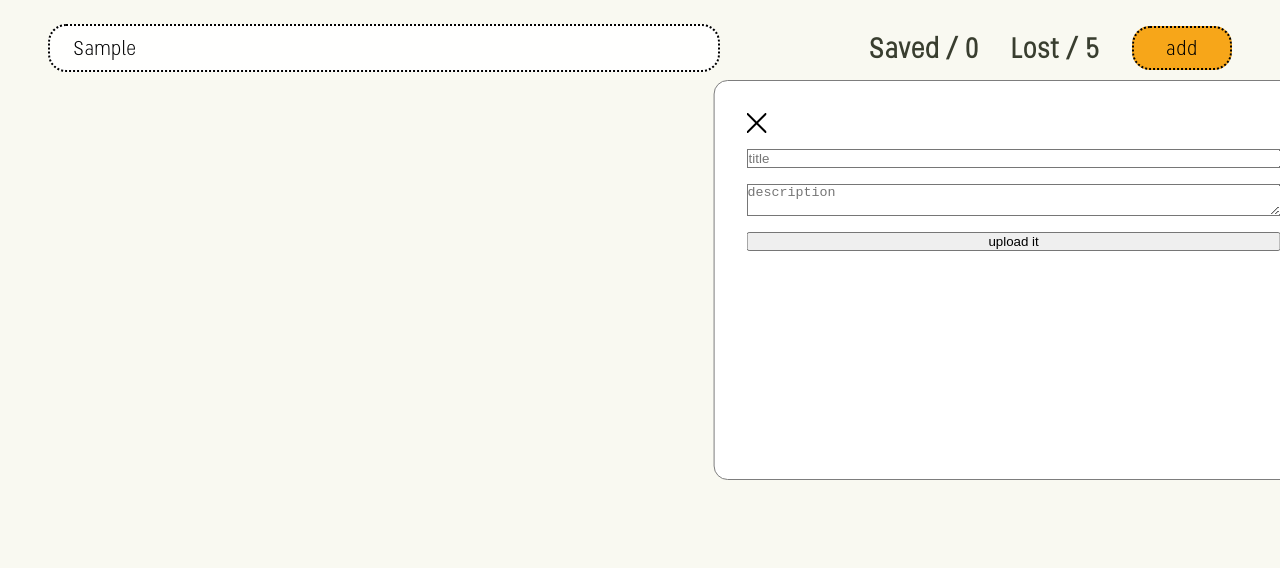
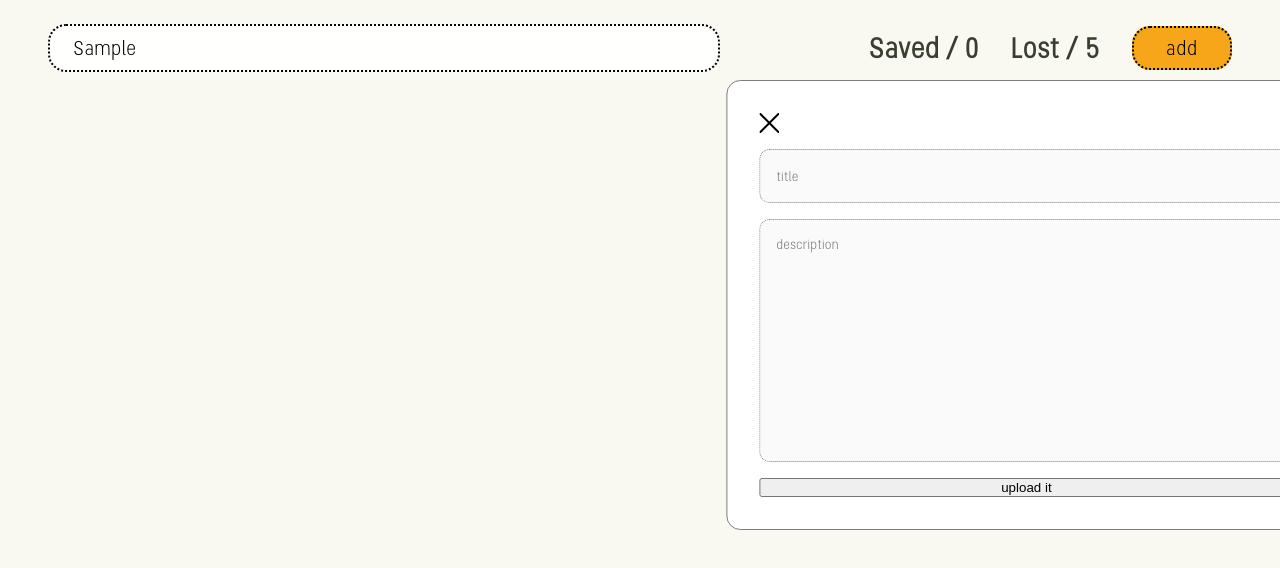
Before and after one commit to jous-c/vaporware-frontend, a React (Vite) app: page /main in a window 1280 px wide. Both pictures are taken after typing "Sample" into the empty fields and a click on the button "add". Shown: the top 568 px of the page. Built offline with nearby package versions, Linux system fonts and the light colour scheme; no server answers.

Commit message:
implement framer motion for small card

```diff
--- a/src/components/CardSmall/CardSmall.jsx
+++ b/src/components/CardSmall/CardSmall.jsx
@@ -30,12 +30,18 @@ const CardSmall = ({data, chunkData, onClick} ) => {
         timedBlur();
       }, []);
 
+      const spring = {
+        type: "spring",
+        stiffness: 400,
+        damping: 30
+      };
+
 
     return (
 
         <>
 
-            <motion.div onClick={clickToChange} initial={{opacity: 0}} animate ={{opacity:1}} className={`card-small ${style}`}>
+            <motion.div onClick={clickToChange} layout transition={spring} className={`card-small ${style}`}>
 
                 <img className="card-small__image" src={`http://localhost:8090/${chunkData?.image}`}/>
                     <div className="card-small__description">
--- a/src/components/UploadForm/UploadForm.jsx
+++ b/src/components/UploadForm/UploadForm.jsx
@@ -49,7 +49,7 @@ const UploadForm = ({ onClose, getSnippets }) => {
 
       <section className="form-container">
         <motion.div
-            onClick={(e) => e.stopPropagation()}
+            // onClick={(e) => e.stopPropagation()}
             variants={dropIn}
             initial="hidden"
             animate="visible"
@@ -58,8 +58,9 @@ const UploadForm = ({ onClose, getSnippets }) => {
             <form onSubmit={submitHandler} className="form">
             <img onClick={onClose} className="icon" src={close} />
             {/* <input type="file" name="file" className="input-small" />  */}
-            <input type="text" name="title" placeholder="title" />
+            <input className="input-small" type="text" name="title" placeholder="title" />
             <textarea
+                className="input-large"
                 type="text"
                 name="description"
                 placeholder="description"
--- a/src/components/UploadForm/UploadForm.scss
+++ b/src/components/UploadForm/UploadForm.scss
@@ -1,6 +1,6 @@
 .form-container{
     display: flex;
-    transform: translate(52%, 7%);
+    transform: translate(53%, 7%);
     width: 100vw;
     height: 100vh;
     position: fixed;
@@ -14,7 +14,7 @@
     gap: 1rem;
     padding: 2rem;
     width: 600px;
-    height: 400px;
+    height: 450px;
     background-color: #fff;
     border-radius: 14px;
     border: 1px solid #7d7d7d;
@@ -24,3 +24,21 @@
     width: 1.25rem;
     cursor: pointer;
 }
+
+.input-small{
+    border: 1px dotted #7d7d7d;
+    border-radius: 10px;
+    height: 4rem;
+    padding-left: 1rem;
+    font-family: 'Stellar-light';
+    background-color: #fafafa;
+}
+
+.input-large{
+    border: 1px dotted #7d7d7d;
+    border-radius: 10px;
+    height: 18rem;
+    padding: 1rem 0 0 1rem;
+    font-family: 'Stellar-light';
+    background-color: #fafafa;
+}
```
